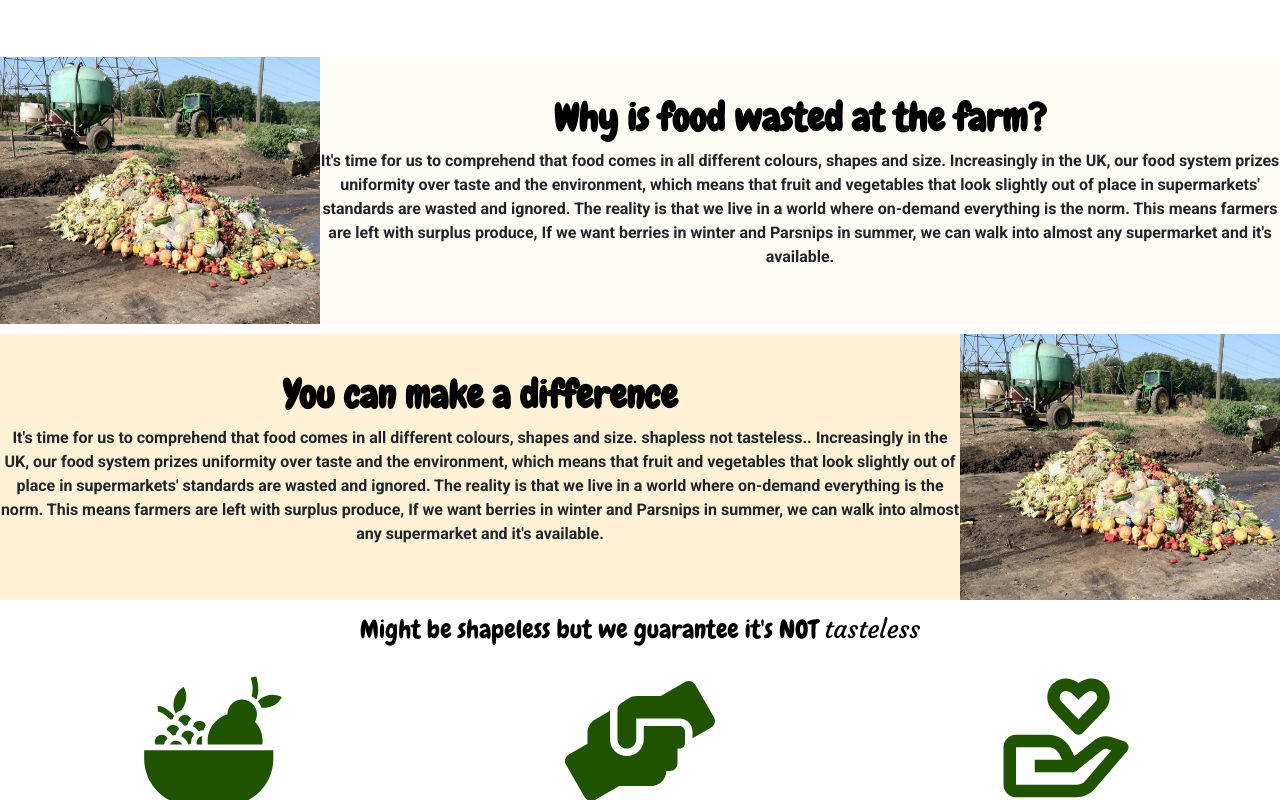
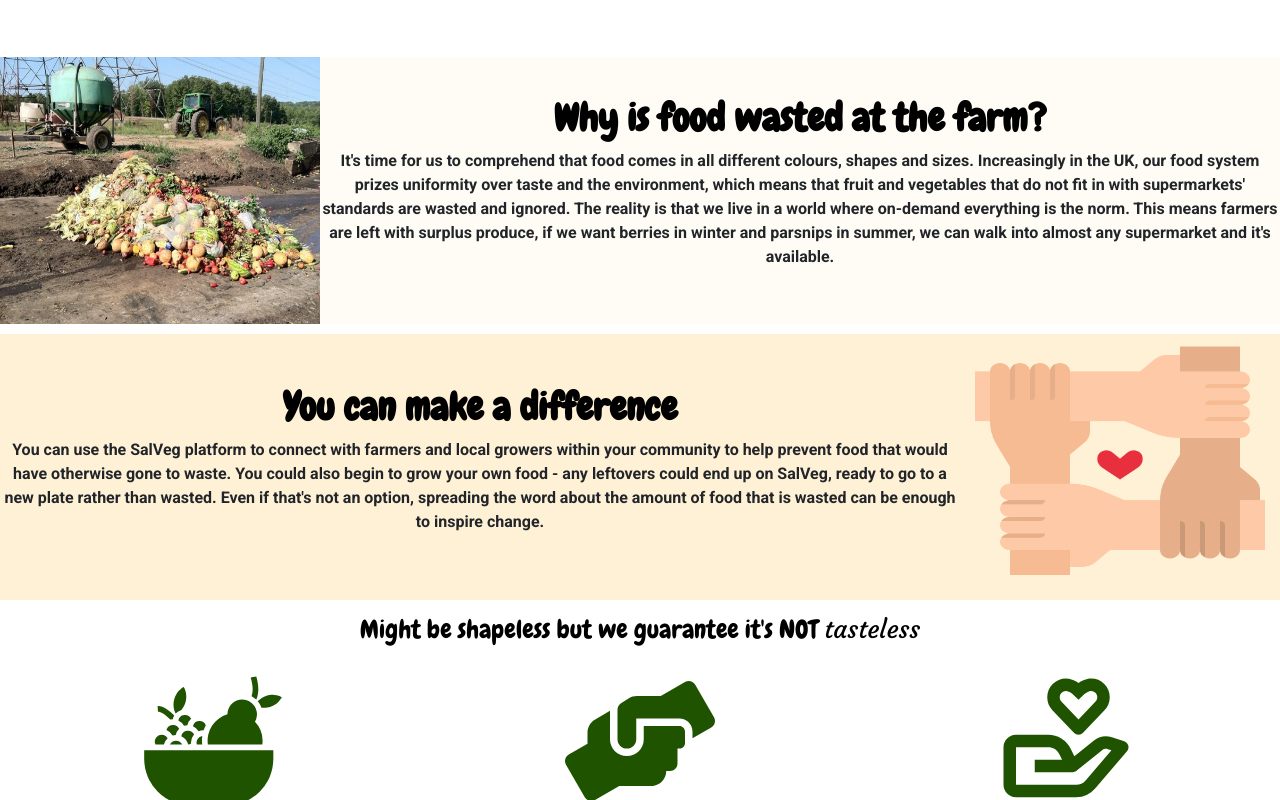
Before and after one commit to sebastianbutoi/final-project-front-end-six-bits, a Next.js app in the folder my-app/: page /about in a window 1280 px wide. Shown: the part 744-1544 px from the top of the page. Built offline with nearby package versions, Linux system fonts and the light colour scheme; no server answers.

Commit message:
changed card styling

```diff
--- a/my-app/pages/about.js
+++ b/my-app/pages/about.js
@@ -4,6 +4,7 @@ import Image from "next/image";
 import Head from "next/head";
 import foodwaste from "/public/images/aboutPageImages/foodwaste.jpeg";
 import Farmwaste from "/public/images/aboutPageImages/farmwaste.jpeg";
+import volunteer from "/public/images/aboutPageImages/volunteer.png";
 import carouselImage1 from "/public/images/aboutPageImages/carouselImage1.jpg";
 import carouselImage2 from "/public/images/aboutPageImages/carouselImage2.jpg";
 import { BiDonateHeart } from "react-icons/bi";
@@ -113,14 +114,14 @@ function About() {
             </h2>
             <p>
               It&apos;s time for us to comprehend that food comes in all
-              different colours, shapes and size. Increasingly in the UK, our
+              different colours, shapes and sizes. Increasingly in the UK, our
               food system prizes uniformity over taste and the environment,
-              which means that fruit and vegetables that look slightly out of
-              place in supermarkets&apos; standards are wasted and ignored. The
-              reality is that we live in a world where on-demand everything is
-              the norm. This means farmers are left with surplus produce, If we
-              want berries in winter and Parsnips in summer, we can walk into
-              almost any supermarket and it&apos;s available.
+              which means that fruit and vegetables that do not fit in with
+              supermarkets&apos; standards are wasted and ignored. The reality
+              is that we live in a world where on-demand everything is the norm.
+              This means farmers are left with surplus produce, if we want
+              berries in winter and parsnips in summer, we can walk into almost
+              any supermarket and it&apos;s available.
             </p>
           </div>
         </div>
@@ -128,7 +129,7 @@ function About() {
           <Image
             className={css.contentImage}
             id={css.image}
-            src={Farmwaste}
+            src={volunteer}
             alt="Card image cap"
             width={600}
             height={500}
@@ -136,16 +137,13 @@ function About() {
           <div className={css.textContent}>
             <h2 className={css.contentTitle}>You can make a difference</h2>
             <p>
-              It&apos;s time for us to comprehend that food comes in all
-              different colours, shapes and size. shapless not tasteless..
-              Increasingly in the UK, our food system prizes uniformity over
-              taste and the environment, which means that fruit and vegetables
-              that look slightly out of place in supermarkets&apos; standards
-              are wasted and ignored. The reality is that we live in a world
-              where on-demand everything is the norm. This means farmers are
-              left with surplus produce, If we want berries in winter and
-              Parsnips in summer, we can walk into almost any supermarket and
-              it&apos;s available.
+              You can use the SalVeg platform to connect with farmers and local
+              growers within your community to help prevent food that would have
+              otherwise gone to waste. You could also begin to grow your own
+              food - any leftovers could end up on SalVeg, ready to go to a new
+              plate rather than wasted. Even if that&apos;s not an option,
+              spreading the word about the amount of food that is wasted can be
+              enough to inspire change.
             </p>
           </div>
         </div>
--- a/my-app/styles/Home.module.css
+++ b/my-app/styles/Home.module.css
@@ -60,10 +60,10 @@
   }
 
   .titleText {
-    font-size: 90px;
+    font-size: 85px;
   }
   .subText {
-    font-size: 42px;
+    font-size: 22px;
   }
   .link {
     width: 85%;
--- a/my-app/styles/globals.css
+++ b/my-app/styles/globals.css
@@ -41,7 +41,7 @@ button:focus {
 }
 
 .contentWrap {
-  padding-bottom: 200px;
+  padding-bottom: 100px;
 }
 
 ::selection {
```
Also changed, not shown: my-app/Components/Card/index.js (+94 -23 lines), my-app/pages/index.js (+1 -1 lines), my-app/styles/card.module.css (+9 -5 lines), my-app/public/images/aboutPageImages/volunteer.png (added).
